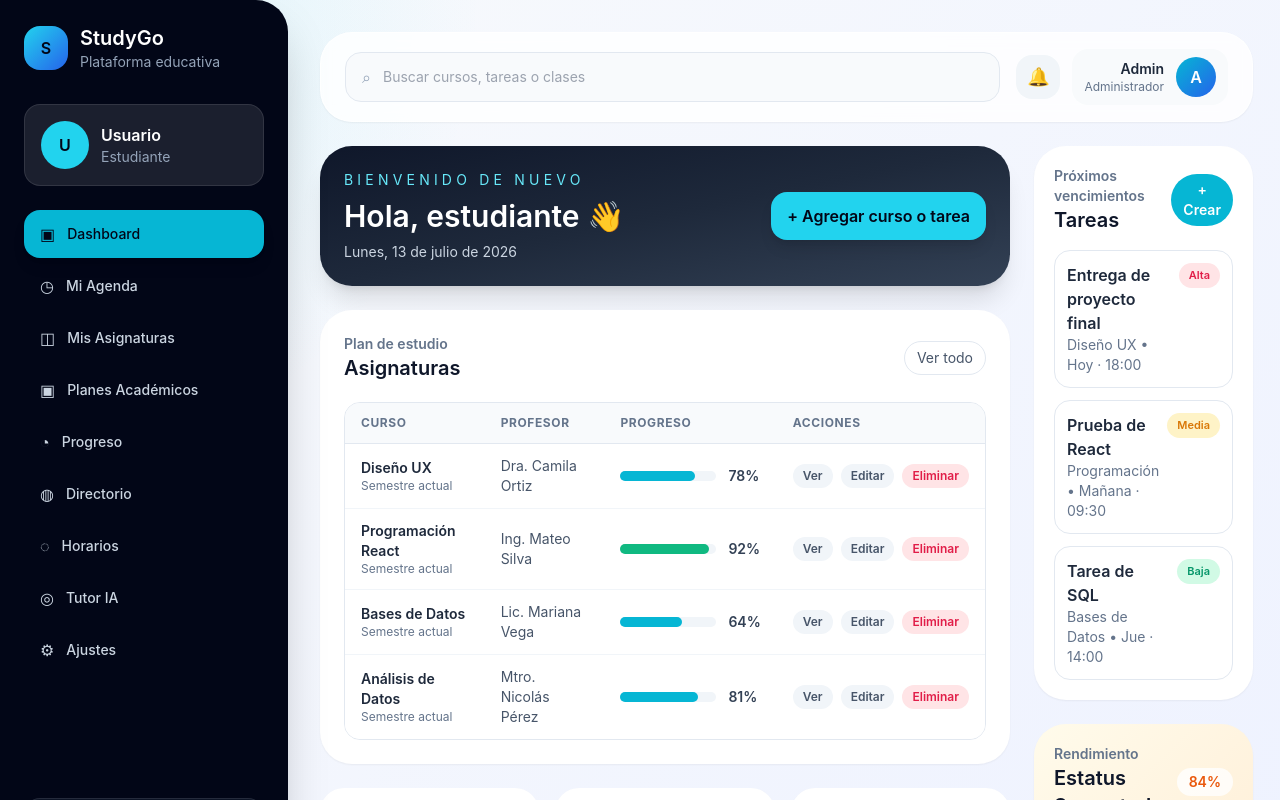
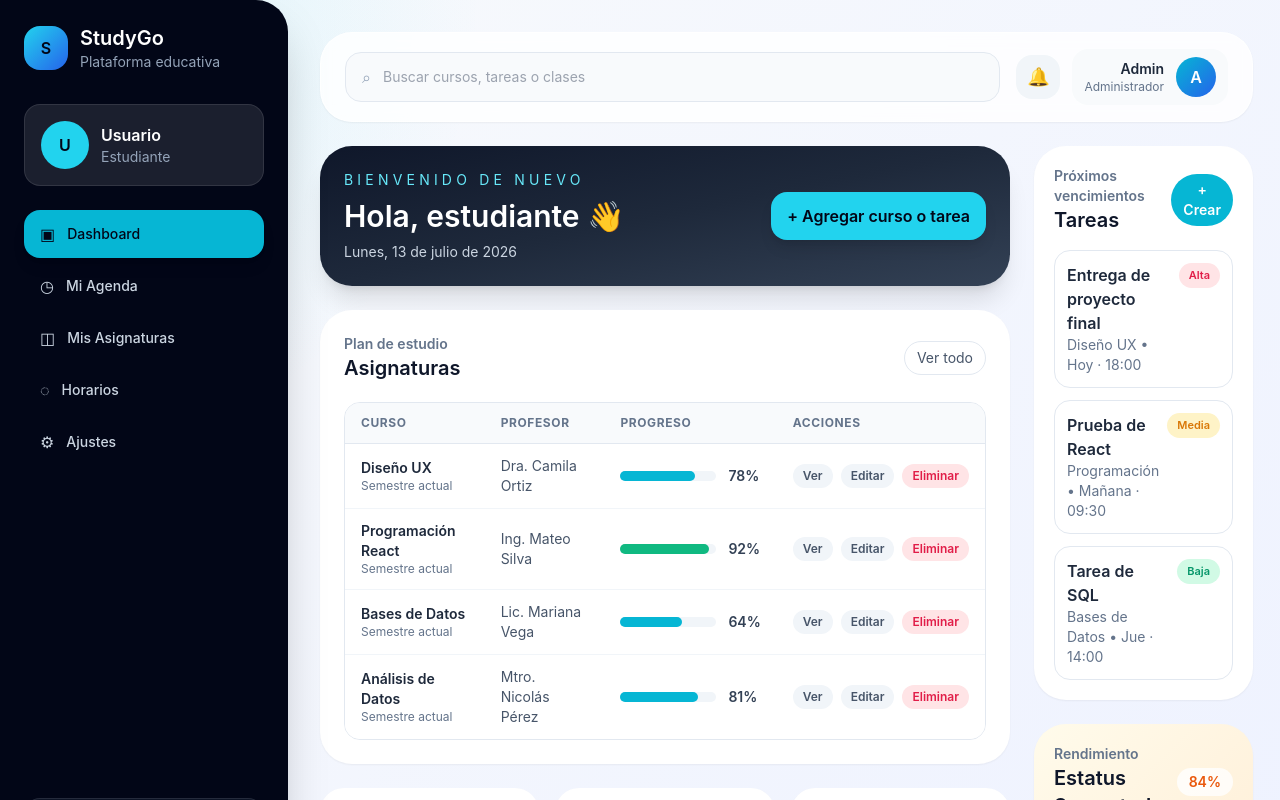
Before and after one commit to JeremyGp/StudyGo_f, a React (Vite) app: page /dashboard in a window 1280 px wide. Shown: the top 800 px of the page. Built offline with nearby package versions, Linux system fonts and the light colour scheme; no server answers; sample sign-in values are in the browser's storage.

Commit message:
panel vertical de dashboard editado

```diff
--- a/src/pages/Dashboard/Dashboard.jsx
+++ b/src/pages/Dashboard/Dashboard.jsx
@@ -143,11 +143,7 @@ function Dashboard() {
     { name: "Dashboard", icon: "▣", path: "/dashboard" },
     { name: "Mi Agenda", icon: "◷", path: "/mi-agenda" },
     { name: "Mis Asignaturas", icon: "◫", path: "/mis-asignaturas" },
-    { name: "Planes Académicos", icon: "▣", path: "/planes-academicos" },
-    { name: "Progreso", icon: "◔", path: "/progreso" },
-    { name: "Directorio", icon: "◍", path: "/directorio" },
     { name: "Horarios", icon: "◌", path: "/horarios" },
-    { name: "Tutor IA", icon: "◎", path: "/tutor-ia" },
     { name: "Ajustes", icon: "⚙", path: "/ajustes" },
   ];
 
```
